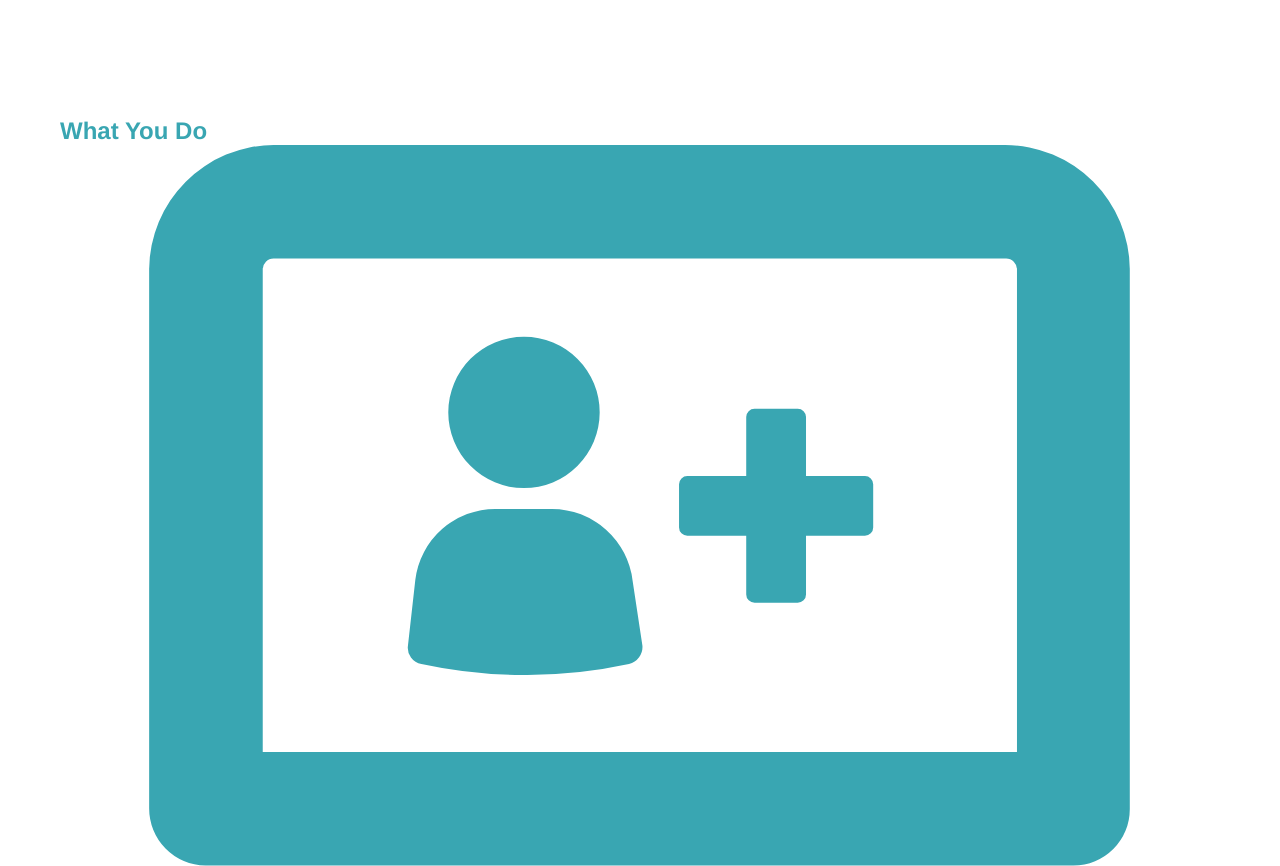
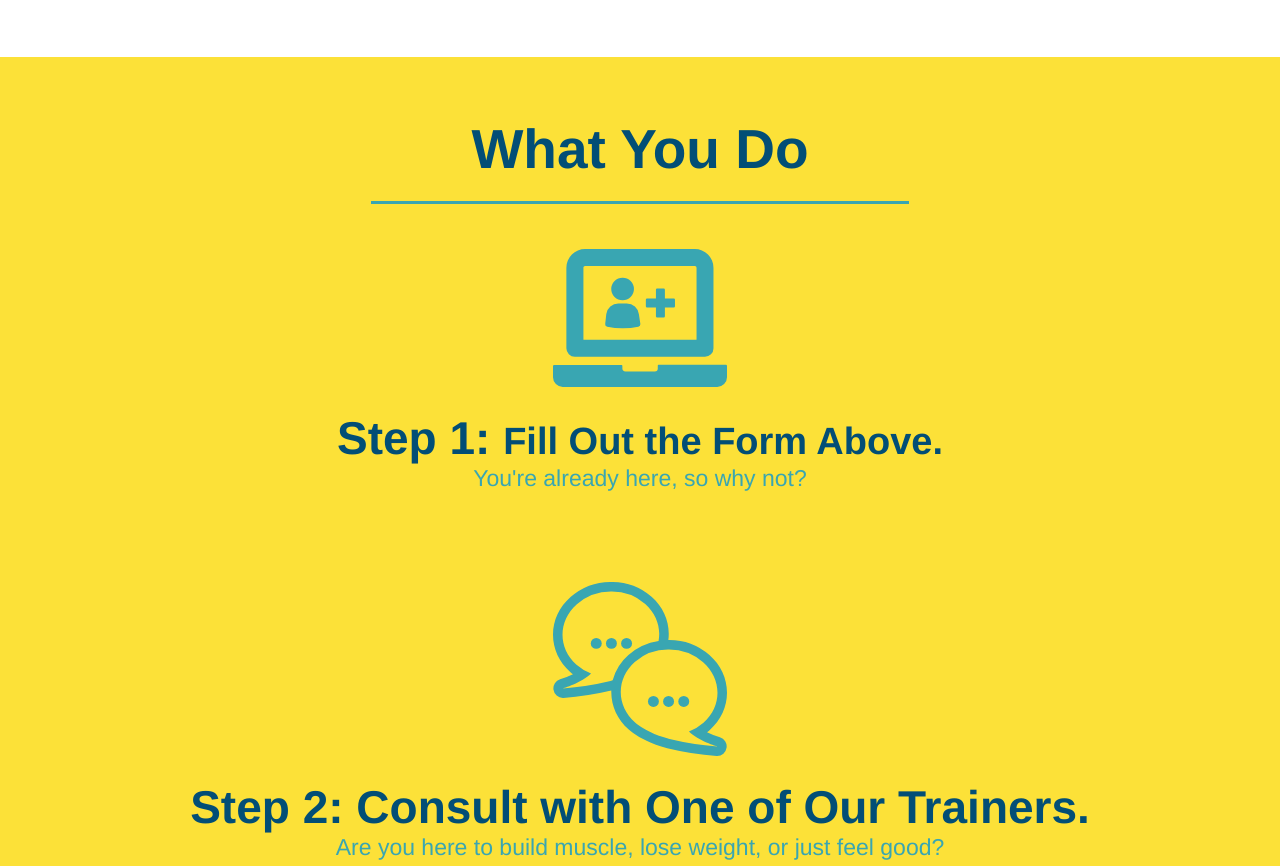
Before and after one commit to lexcraw4d/run-buddy, a plain HTML site: page index.html in a window 1280 px wide. Shown: the part 1003-1869 px from the top of the page. Drawn offline with Linux system fonts and the light colour scheme.

Commit message:
add style to what you do section

```diff
--- a/Assets/style.css
+++ b/Assets/style.css
@@ -128,15 +128,7 @@ section {
   .intro {
       text-align: center;
   }
-  .intro h2 {
-    display: inline-block;
-    font-size: 55px;
-    color: #024e76;
-    margin-bottom: 35px;
-    padding: 0 100px 20px 100px;
-    border-bottom: 3px solid;
-    border-color: #fce138;
-  }
+
   .intro p {
     line-height: 1.7;
     color: #39a6b2;
@@ -144,3 +136,48 @@ section {
     font-size: 20px;
     margin: 0 auto;
   }
+  .steps {
+    text-align: center;
+    background: #fce138;
+  }
+
+  .section-title {
+    font-size: 55px;
+    color: #024e76;
+    margin-bottom: 35px;
+    padding: 0 100px 20px 100px;
+    display: inline-block;
+    border-bottom: 3px solid;
+  }
+
+  .steps div {
+    margin-bottom: 80px;
+  }
+
+  .steps img {
+    width: 15%;
+    margin: 10px 0;
+  }
+
+  .steps h3 {
+    color: #024e76;
+    font-size: 46px;
+    margin-top: 10px;
+  }
+
+  .steps p {
+    color: #39a6b2;
+    font-size: 23px;
+  }
+
+  .primary-border {
+    border-color: #fce138;
+  }
+
+  .secondary-border {
+    border-color: #39a6b2;
+  }
+
+  .steps span {
+    font-size: 38px;
+  }
--- a/index.html
+++ b/index.html
@@ -78,17 +78,17 @@
 		</section>
 		<!--"what we do" section-->
 		<section id="what-we-do" class="intro">
-			<h2>What We Do</h2>
+			<h2 class="section-title primary-border">What We Do</h2>
 			<p>
 				butcher selfies chambray shabby chic gentrify readymade yr Echo Park XOXO Tumblr normcore Banksy direct trade Blue Bottle chillwave you probably haven't heard of them single-origin coffee Vice fanny pack fixie Odd Future Austin fingerstache pickled twee synth Wes Anderson Thundercats viral bitters flannel meggings narwhal Marfa Schlitz sustainable Intelligentsia umami deep v craft
 			  </p>
 		</section>
 		<!--"what you do" section-->
-		<section id="what-you-do">
-			<h2>What You Do</h2>
+		<section id="what-you-do" class="steps">
+			<h2 class="section-title secondary-border">What You Do</h2>
 			<div>
 				<img src="Assets/Images/step-1.svg" alt="">
-				<h3>Step 1: Fill Out the Form Above.</h3>
+				<h3>Step 1: <span>Fill Out the Form Above.</span></h3>
 				<p>You're already here, so why not?</p>
 			  </div>
 
```
